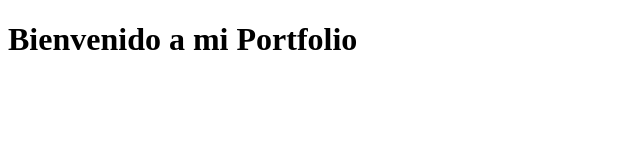
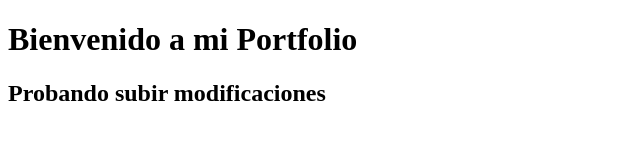
Before and after one commit to correode/probando, a plain HTML site: page index.html in a window 1280 px wide. Shown: the whole page, without its empty margins (0-640 px from the left). Drawn offline with Linux system fonts and the light colour scheme.

Commit message:
add title h2

```diff
--- a/index.html
+++ b/index.html
@@ -4,4 +4,5 @@
 </head>
 <html>
   <h1>Bienvenido a mi Portfolio</h1>
+  <h2>Probando subir modificaciones</h2>
 </html>
```
